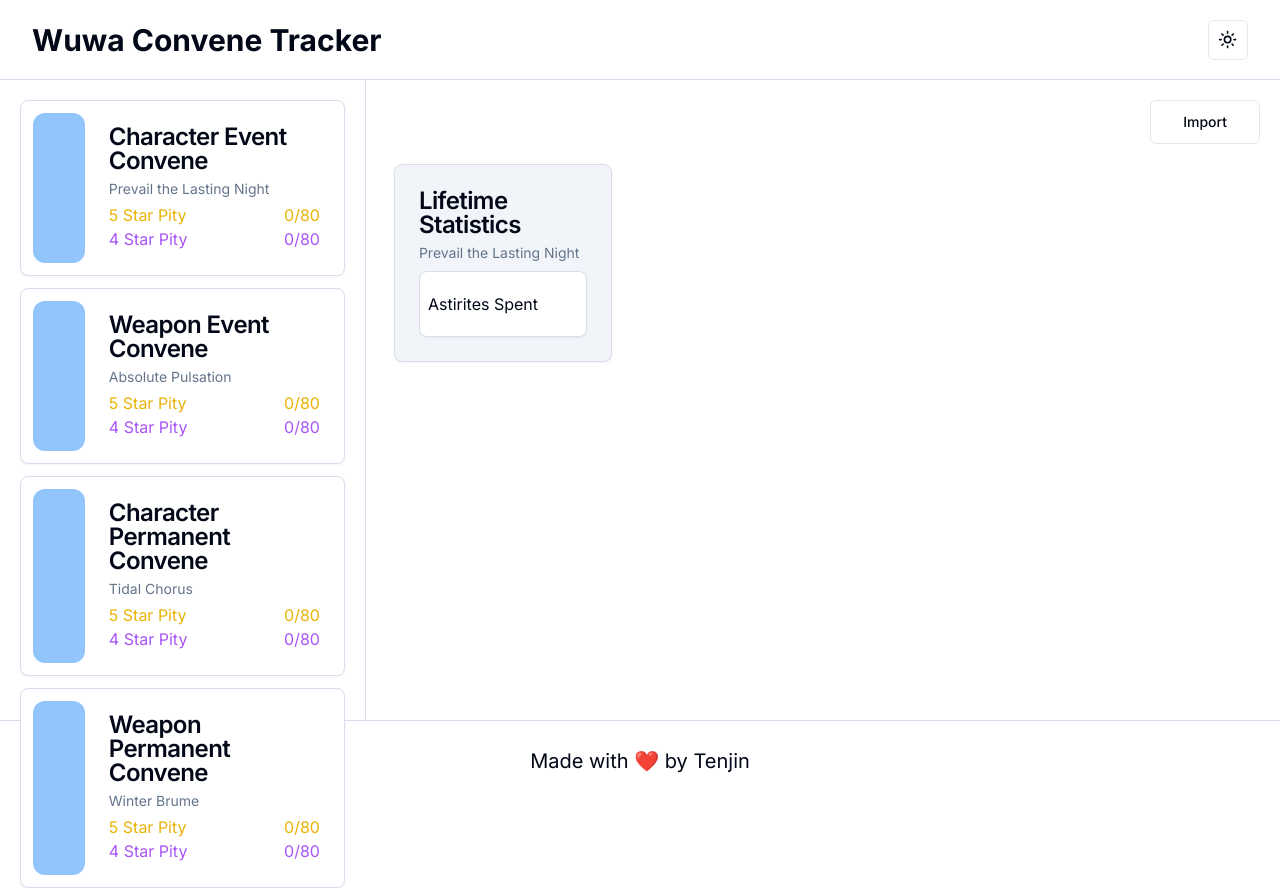
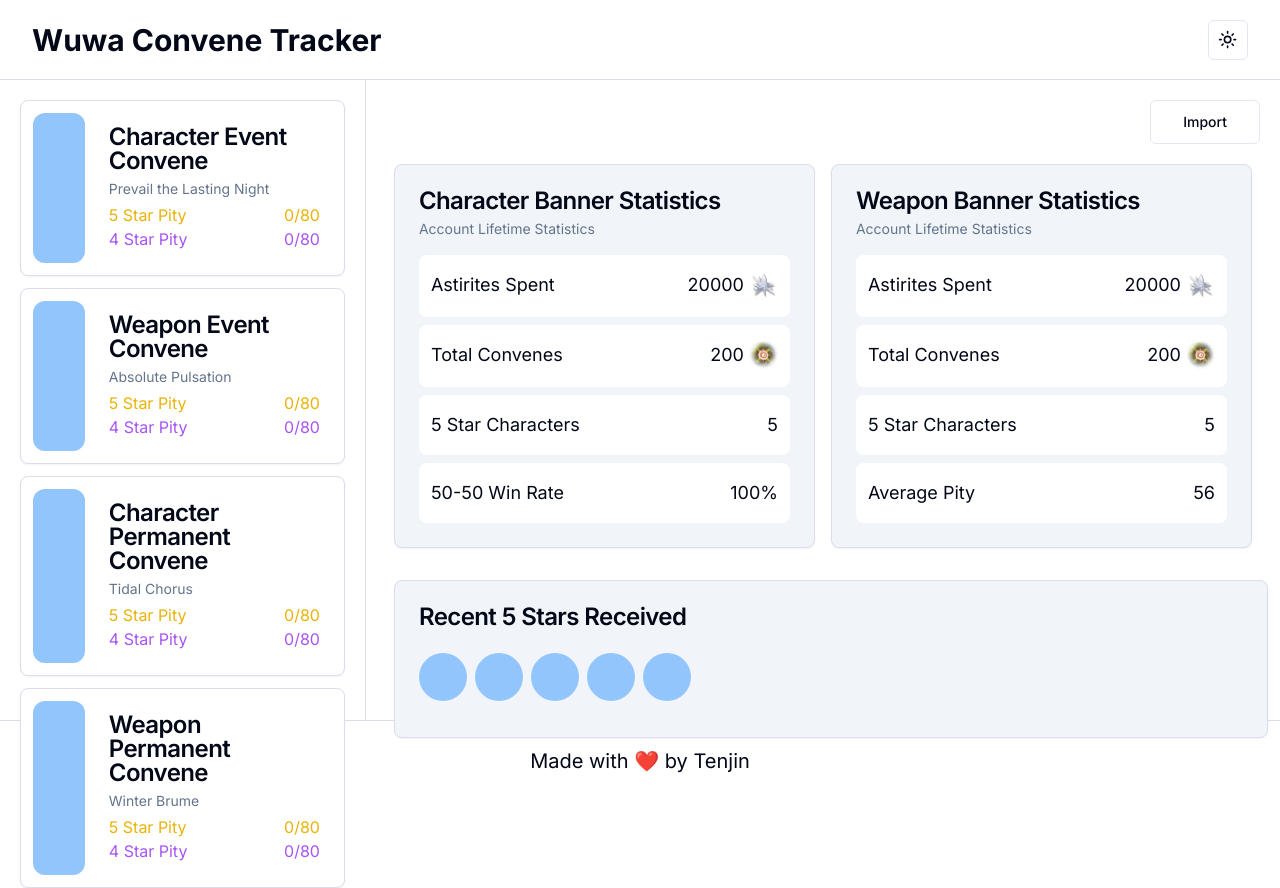
Before and after one commit to Luzefiru/wuwatracker, a Next.js app: page / in a window 1280 px wide. Built offline with nearby package versions, Linux system fonts and the light colour scheme.

Commit message:
feat: add cards in home page

```diff
--- /dev/null
+++ b/src/components/convenes/character-lifetime-stats.tsx
@@ -0,0 +1,45 @@
+import Image from "next/image";
+import * as React from "react";
+
+export function CharacterLifetimeStats() {
+  return (
+    <>
+      <div className="py-4 px-3 flex justify-between bg-background rounded-lg">
+        <h1 className="text-lg">Astirites Spent</h1>
+        <div className="flex gap-1">
+          <h1 className="text-lg">20000</h1>
+          <Image
+            src={"/icons/astirites.png"}
+            width={30}
+            height={8}
+            alt="astirites icon"
+          />
+        </div>
+      </div>
+      <div className="py-4 px-3 flex justify-between bg-background rounded-lg">
+        <h1 className="text-lg">Total Convenes</h1>
+        <div className="flex gap-1">
+          <h1 className="text-lg">200</h1>
+          <Image
+            src={"/icons/special-convene.png"}
+            width={30}
+            height={8}
+            alt="astirites icon"
+          />
+        </div>
+      </div>
+      <div className="py-4 px-3 flex justify-between bg-background rounded-lg">
+        <h1 className="text-lg">5 Star Characters</h1>
+        <div className="flex">
+          <h1 className="text-lg">5</h1>
+        </div>
+      </div>
+      <div className="py-4 px-3 flex justify-between bg-background rounded-lg">
+        <h1 className="text-lg">50-50 Win Rate</h1>
+        <div className="flex">
+          <h1 className="text-lg">100%</h1>
+        </div>
+      </div>
+    </>
+  );
+}
--- a/src/components/convenes/convene-stats.tsx
+++ b/src/components/convenes/convene-stats.tsx
@@ -1,3 +1,4 @@
+import Image from "next/image";
 import * as React from "react";
 import {
   Card,
@@ -6,21 +7,52 @@ import {
   CardHeader,
   CardTitle,
 } from "../ui/card";
+import { CharacterLifetimeStats } from "./character-lifetime-stats";
+import { WeaponLifetimeStats } from "./weapon-lifetime-statistics";
 
 export function ConveneStats() {
   return (
-    <div className="flex gap-3 w-full">
-      <Card className="mx-2 mt-5 bg-accent w-[25%]">
+    <div className="flex gap-3 w-full flex-col">
+      <div className="flex w-full ">
+        <Card className="mx-2 mt-5 bg-accent w-[50%]">
+          <div className="flex">
+            <div className="w-full">
+              <CardHeader>
+                <CardTitle>Character Banner Statistics</CardTitle>
+                <CardDescription>Account Lifetime Statistics</CardDescription>
+              </CardHeader>
+              <CardContent className="flex flex-col mt-3 gap-2">
+                <CharacterLifetimeStats />
+              </CardContent>
+            </div>
+          </div>
+        </Card>
+        <Card className="mx-2 mt-5 bg-accent w-[50%]">
+          <div className="flex">
+            <div className="w-full">
+              <CardHeader>
+                <CardTitle>Weapon Banner Statistics</CardTitle>
+                <CardDescription>Account Lifetime Statistics</CardDescription>
+              </CardHeader>
+              <CardContent className="flex flex-col mt-3 gap-2">
+                <WeaponLifetimeStats />
+              </CardContent>
+            </div>
+          </div>
+        </Card>
+      </div>
+      <Card className="mx-2 mt-5  bg-accent w-full">
         <div className="flex">
           <div className="w-full">
             <CardHeader>
-              <CardTitle>Lifetime Statistics</CardTitle>
-              <CardDescription>Prevail the Lasting Night</CardDescription>
+              <CardTitle>Recent 5 Stars Received</CardTitle>
             </CardHeader>
-            <CardContent className="flex flex-col mt-1">
-              <Card className="py-5 px-2">
-                <h1>Astirites Spent</h1>
-              </Card>
+            <CardContent className="flex mt-5 mb-3 gap-2 ">
+              <div className="bg-blue-300 w-12 h-12 rounded-full"></div>
+              <div className="bg-blue-300 w-12 h-12 rounded-full"></div>
+              <div className="bg-blue-300 w-12 h-12 rounded-full"></div>
+              <div className="bg-blue-300 w-12 h-12 rounded-full"></div>
+              <div className="bg-blue-300 w-12 h-12 rounded-full"></div>
             </CardContent>
           </div>
         </div>
--- /dev/null
+++ b/src/components/convenes/weapon-lifetime-statistics.tsx
@@ -0,0 +1,45 @@
+import Image from "next/image";
+import * as React from "react";
+
+export function WeaponLifetimeStats() {
+  return (
+    <>
+      <div className="py-4 px-3 flex justify-between bg-background rounded-lg">
+        <h1 className="text-lg">Astirites Spent</h1>
+        <div className="flex gap-1">
+          <h1 className="text-lg">20000</h1>
+          <Image
+            src={"/icons/astirites.png"}
+            width={30}
+            height={8}
+            alt="astirites icon"
+          />
+        </div>
+      </div>
+      <div className="py-4 px-3 flex justify-between bg-background rounded-lg">
+        <h1 className="text-lg">Total Convenes</h1>
+        <div className="flex gap-1">
+          <h1 className="text-lg">200</h1>
+          <Image
+            src={"/icons/special-convene.png"}
+            width={30}
+            height={8}
+            alt="astirites icon"
+          />
+        </div>
+      </div>
+      <div className="py-4 px-3 flex justify-between bg-background rounded-lg">
+        <h1 className="text-lg">5 Star Characters</h1>
+        <div className="flex">
+          <h1 className="text-lg">5</h1>
+        </div>
+      </div>
+      <div className="py-4 px-3 flex justify-between bg-background rounded-lg">
+        <h1 className="text-lg">Average Pity</h1>
+        <div className="flex">
+          <h1 className="text-lg">56</h1>
+        </div>
+      </div>
+    </>
+  );
+}
```
Also changed, not shown: public/icons/astirites.png (added), public/icons/special-convene.png (added).
